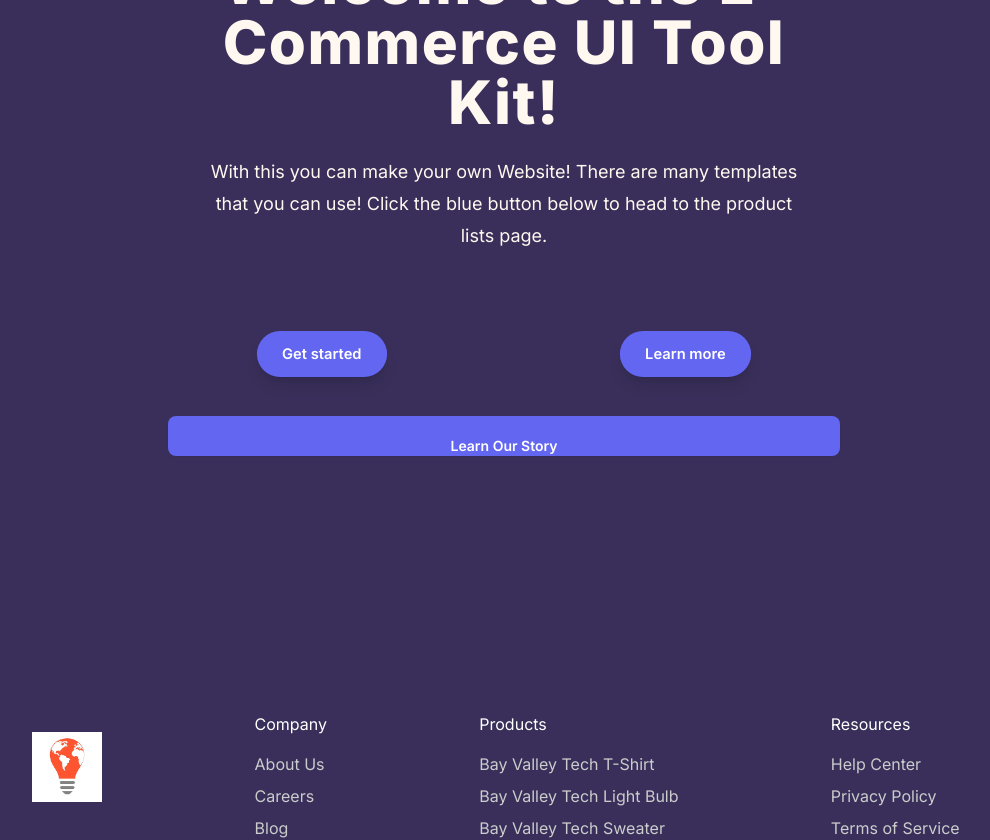
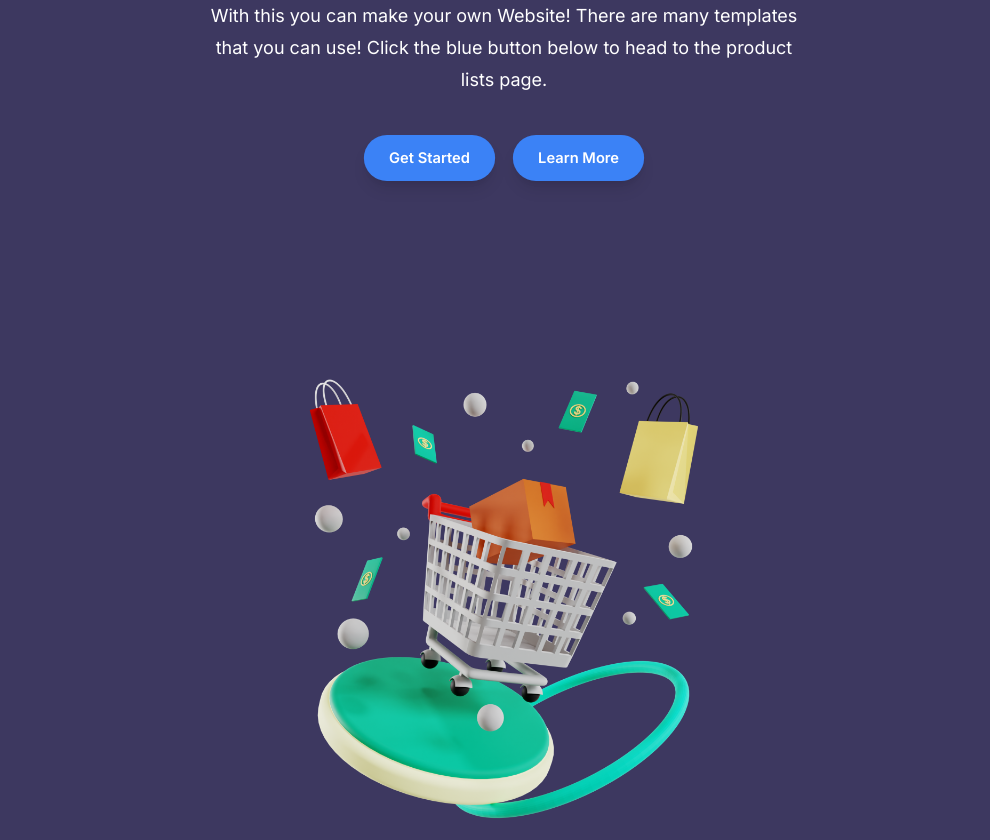
Before and after one commit to Bay-Valley-Tech-Code-Academy/UI-Tool-Kit, a Next.js app: page / in a window 1280 px wide. Shown: the part 400-1240 px from the top of the page, without its empty margins (136-1126 px from the left). Built offline with nearby package versions, Linux system fonts and the light colour scheme.

Commit message:
started implementing the dark mode to the homepage and added the hero section image

```diff
--- a/src/app/Header.js
+++ b/src/app/Header.js
@@ -1,26 +1,24 @@
-'use client'
+"use client";
 
-import { useState } from 'react'
-import {
-  Dialog,
-  DialogPanel,
-  PopoverGroup,
-} from '@headlessui/react'
-import {
-  Bars3Icon,
-  XMarkIcon,
-} from '@heroicons/react/24/outline'
+import { useState } from "react";
+import { Dialog, DialogPanel, PopoverGroup } from "@headlessui/react";
+import { Bars3Icon, XMarkIcon } from "@heroicons/react/24/outline";
 
 export default function Example() {
-  const [mobileMenuOpen, setMobileMenuOpen] = useState(false)
+  const [mobileMenuOpen, setMobileMenuOpen] = useState(false);
 
   return (
-    <header className="bg-white">
-      <nav aria-label="Global" className=" flex w-full items-center justify-between p-6 lg:px-8">
-      <img alt="Bay Valley Tech Light Bulb." src="/images/bvt-logo.png" className=" h-10 w-10 object-cover object-center lg:h-20 lg:w-20"></img>
+    <header className="bg-[#3D3860]">
+      <nav
+        aria-label="Global"
+        className=" flex w-full items-center justify-between p-6 lg:px-8"
+      >
+        <img
+          alt="Bay Valley Tech Light Bulb."
+          src="/images/bvt-logo.png"
+          className=" h-10 w-10 object-cover object-center lg:h-20 lg:w-20"
+        ></img>
         <div className="flex lg:hidden">
-
-
           <button
             type="button"
             onClick={() => setMobileMenuOpen(true)}
@@ -31,25 +29,35 @@ export default function Example() {
           </button>
         </div>
 
-
         <PopoverGroup className="hidden lg:flex lg:gap-x-12">
-
-
           <a href="/" className="text-sm font-semibold leading-6 text-gray-900">
             Home
           </a>
-          <a href="/productlists" className="text-sm font-semibold leading-6 text-gray-900">
+          <a
+            href="/productlists"
+            className="text-sm font-semibold leading-6 text-gray-900"
+          >
             Product Lists
           </a>
-          <a href="/cart" className="text-sm font-semibold leading-6 text-gray-900">
+          <a
+            href="/cart"
+            className="text-sm font-semibold leading-6 text-gray-900"
+          >
             Shopping Cart
           </a>
-          <a href="/about" className="text-sm font-semibold leading-6 text-gray-900">
+          <a
+            href="/about"
+            className="text-sm font-semibold leading-6 text-gray-900"
+          >
             About
           </a>
         </PopoverGroup>
       </nav>
-      <Dialog open={mobileMenuOpen} onClose={setMobileMenuOpen} className="lg:hidden">
+      <Dialog
+        open={mobileMenuOpen}
+        onClose={setMobileMenuOpen}
+        className="lg:hidden"
+      >
         <div className="fixed inset-0 z-10" />
         <DialogPanel className="fixed inset-y-0 right-0 z-10 w-full overflow-y-auto bg-white px-6 py-6 sm:max-w-sm sm:ring-1 sm:ring-gray-900/10">
           <div className="flex items-center justify-between">
@@ -95,5 +103,5 @@ export default function Example() {
         </DialogPanel>
       </Dialog>
     </header>
-  )
+  );
 }
--- a/src/app/page.js
+++ b/src/app/page.js
@@ -1,45 +1,42 @@
 import React from "react";
-import Navbar from "../app/components/navbar";
 
 export default function Home() {
   return (
-    <div className="aspect-h-1 aspect-w-1 w-full overflow-hidden rounded-[11px]bg-gray-200 lg:aspect-none group-hover:opacity-75">
-      <div className="bg-[#392F5A]">
-        <div className="mx-auto max-w-2xl py-32 sm:py-48 lg:py-56 gap-x-20">
-          <div className="text-center px-8">
-            <h1 className="text-4xl font-extrabold tracking-wide text-[#FFF8F0] sm:text-6xl ">
-              Welcome to the E-Commerce UI Tool Kit!
+    <div className="bg-[#3D3860] min-h-screen flex flex-col">
+      <div className="flex flex-col items-center justify-center flex-grow">
+        <div className="text-center max-w-2xl mx-auto px-8 py-32">
+          <h1 className="text-4xl font-extrabold tracking-wide text-white sm:text-6xl">
+            Welcome to UI Shop Tool Kit!
           </h1>
-            <p className="mt-6 text-lg leading-8 text-[#FFF8F0] ">
+          <p className="mt-6 text-lg leading-8 text-white">
             With this you can make your own Website! There are many templates
-              that you can use! Click the blue button below to head to the
-              product lists page.
+            that you can use! Click the blue button below to head to the product
+            lists page.
           </p>
-            <div
-              className="mt-10 flex items-center justify-center gap-x-6 p-10"
-              style={{ gap: "15rem" }}
-            >
+          <div className="mt-10 flex items-center justify-center gap-6">
             <a
               href="productlists#"
-                className="rounded-full bg-indigo-500 px-6 py-3 text-sm font-semibold text-white shadow-lg hover:bg-gray-600 focus:outline-none focus:ring-2 focus:ring-indigo-600 transition-all duration-200 ease-in-out transform hover:-translate-y-1 scale-105"
+              className="rounded-full bg-blue-500 px-6 py-3 text-sm font-semibold text-white shadow-lg hover:bg-blue-600 focus:outline-none focus:ring-2 focus:ring-blue-600 transition-transform transform hover:-translate-y-1 scale-105"
             >
-                Get started
+              Get Started
             </a>
             <a
               href="about#"
-                className="rounded-full bg-indigo-500 px-6 py-3 text-sm font-semibold text-white shadow-lg hover:bg-gray-600 focus:outline-none focus:ring-2 focus:ring-indigo-600 transition-all duration-200 ease-in-out transform hover:-translate-y-1 scale-105"
+              className="rounded-full bg-blue-500 px-6 py-3 text-sm font-semibold text-white shadow-lg hover:bg-blue-600 focus:outline-none focus:ring-2 focus:ring-blue-600 transition-transform transform hover:-translate-y-1 scale-105"
             >
-                Learn more <span aria-hidden="true"></span>
+              Learn More
             </a>
           </div>
         </div>
-
-          <a
-            href="story"
-            className="flex justify-center rounded-lg   bg-indigo-500  pt-5  text-sm font-semibold text-white shadow-sm hover:bg-gray-600 focus-visible:outline focus-visible:outline-2 focus-visible:outline-offset-2 focus-visible:outline-blue-600 "
-          >
-            Learn Our Story <span aria-hidden="true"></span>
-          </a>
+        <div className="mt-10">
+          {/* Placeholder for the hero image */}
+          <div className="w-full max-w-lg mx-auto">
+            <img
+              src="/images/3d-shopping-icon-illustration.png"
+              alt="Shopping Cart Placeholder"
+              className="w-full h-auto"
+            />
+          </div>
         </div>
       </div>
     </div>
```
Also changed, not shown: src/app/components/navbar.js (+19 -16 lines), public/images/3d-shopping-icon-illustration.png (added). Lines whose indentation alone changed are shown as unchanged.
